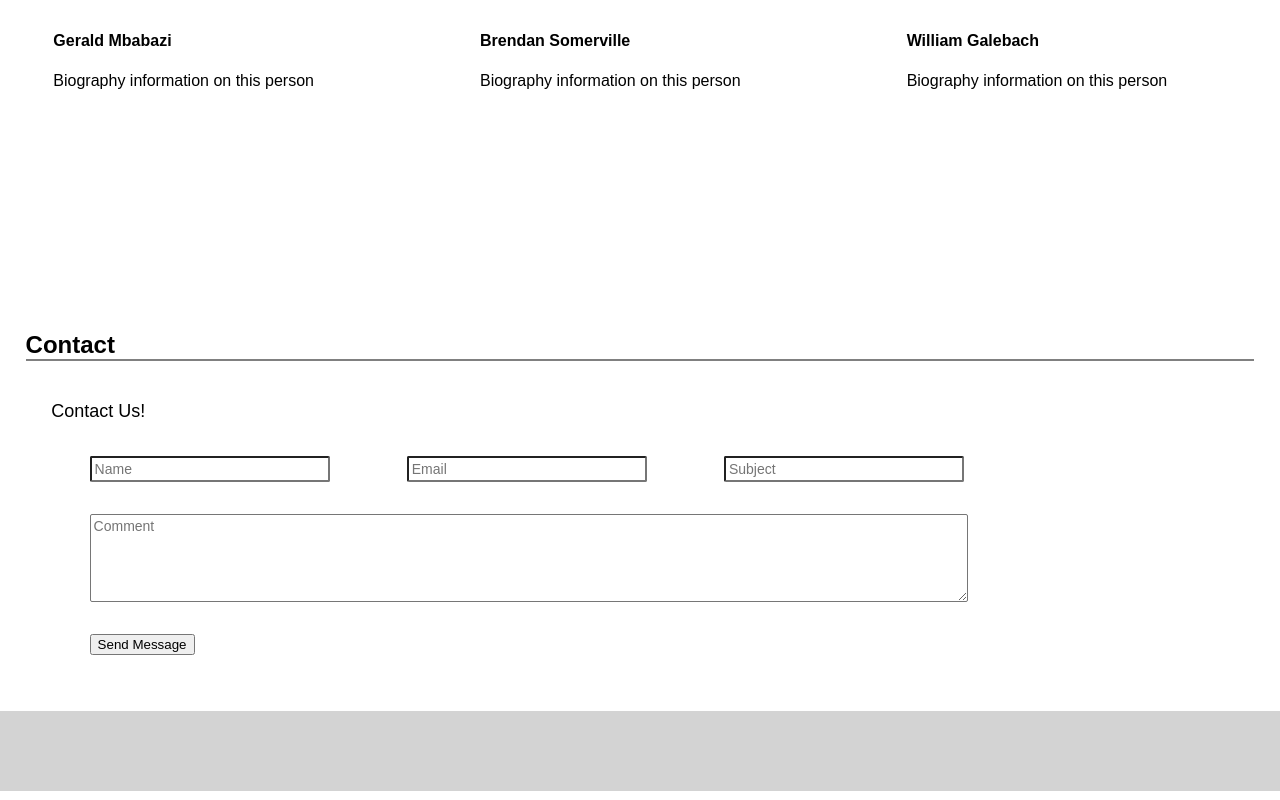
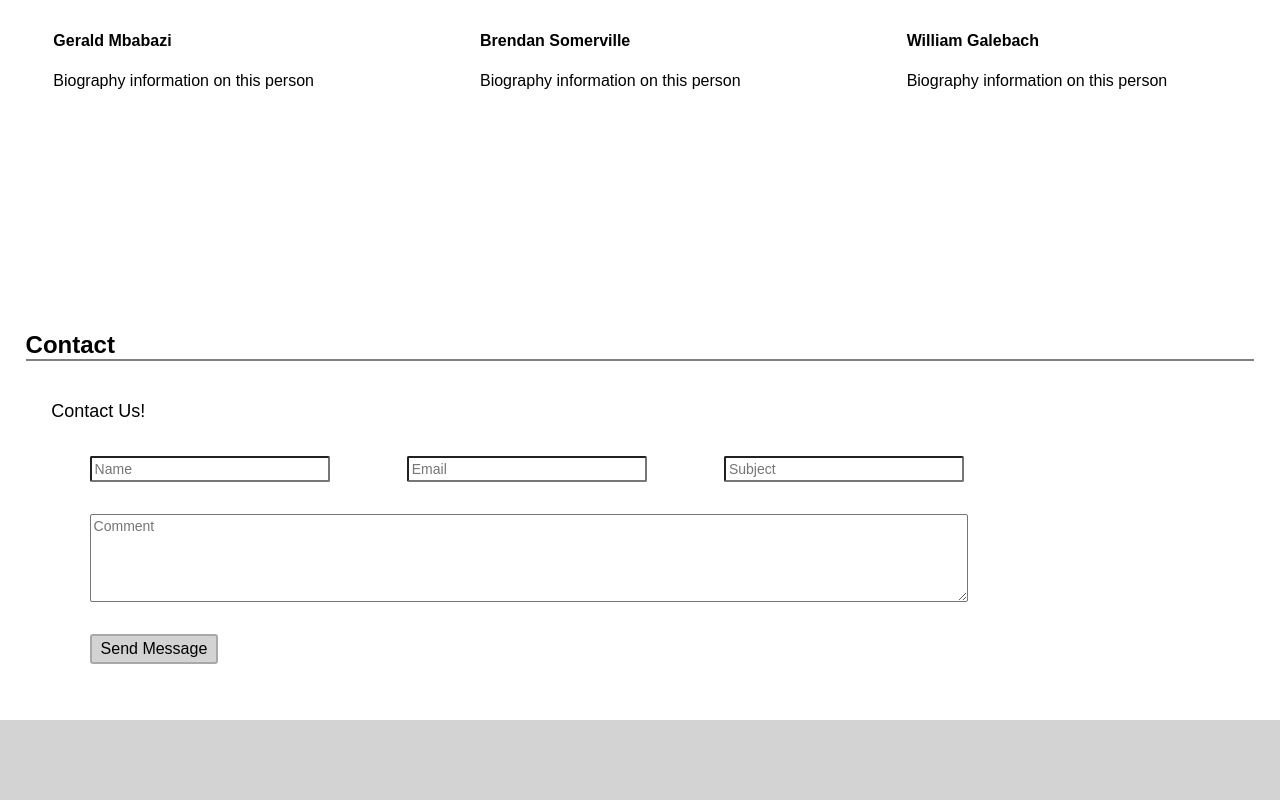
Before and after one commit to willbach/uganda-future-fund, a website: page src/client/index.html in a window 1280 px wide. Shown: the part 1668-2468 px from the top of the page. Drawn offline with Linux system fonts and the light colour scheme.

Commit message:
changed contact form submit button

```diff
--- a/src/client/style.css
+++ b/src/client/style.css
@@ -217,10 +217,11 @@ textarea {
 
 .contact-button {
   margin: 2vh 3vw 2vh 3vw;
-}
-
-.submit-text {
-
+  border-radius: 3px;
+  border: 2px solid darkgrey;
+  background-color: lightgrey;
+  padding: 4px 9px;
+  font-size: 16px;
 }
 
 
```
